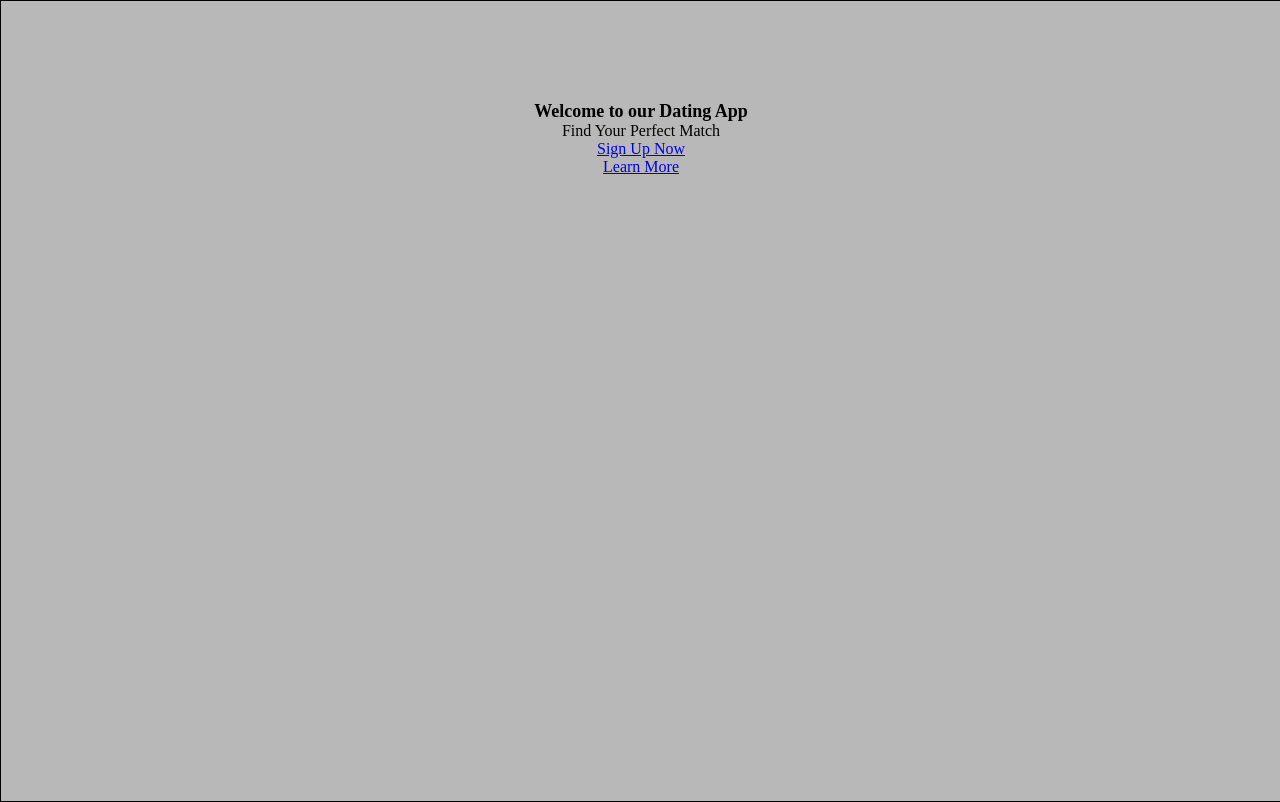
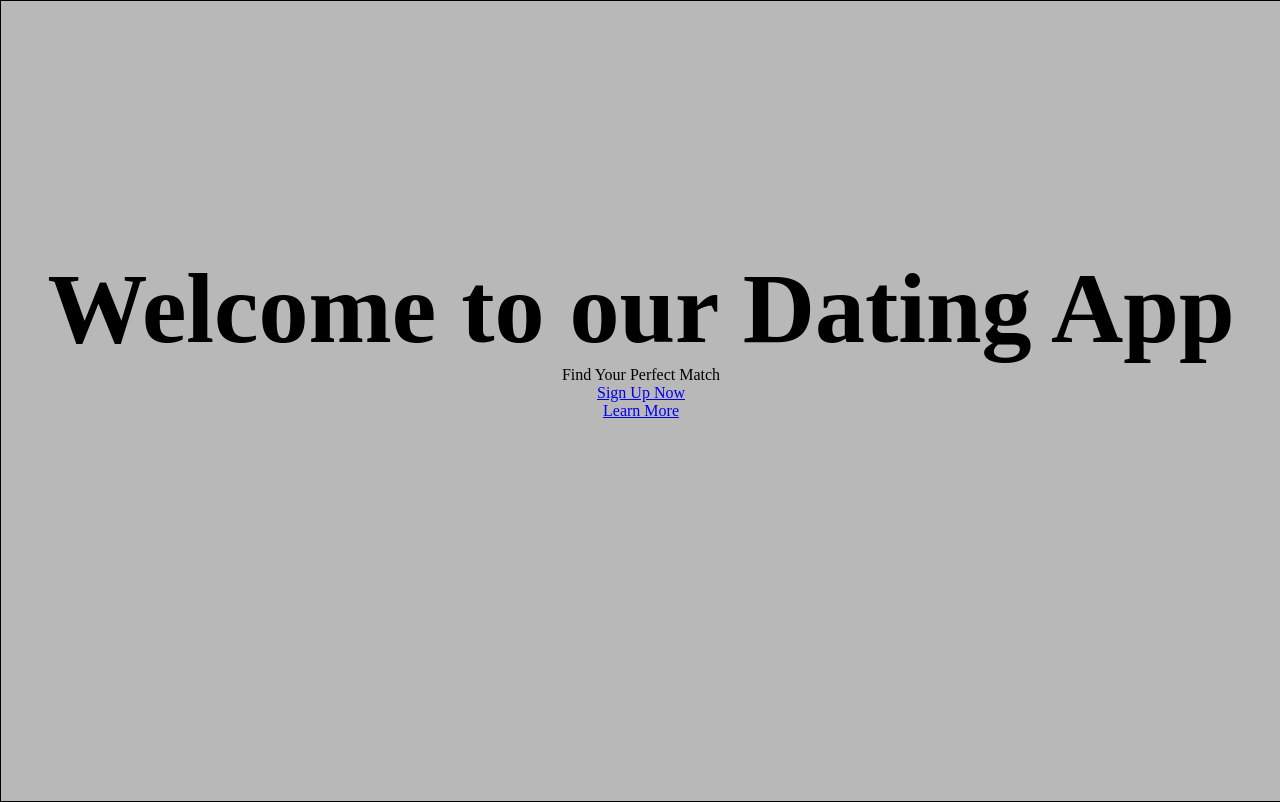
Before and after one commit to kingreturneds/dabeweb, a plain HTML site: page index.html in a window 1280 px wide. Drawn offline with Linux system fonts and the light colour scheme.

Commit message:
binangkal

```diff
--- a/css/stylesheet.css
+++ b/css/stylesheet.css
@@ -23,8 +23,8 @@ body{
     display: flex;
     align-items: center;
     justify-content: center ;
-    padding-top:100px ;
-    font-size: large;
+    padding-top:250px ;
+    font-size: 100px;
 }
 #home p{
      border: px solid black;
```
